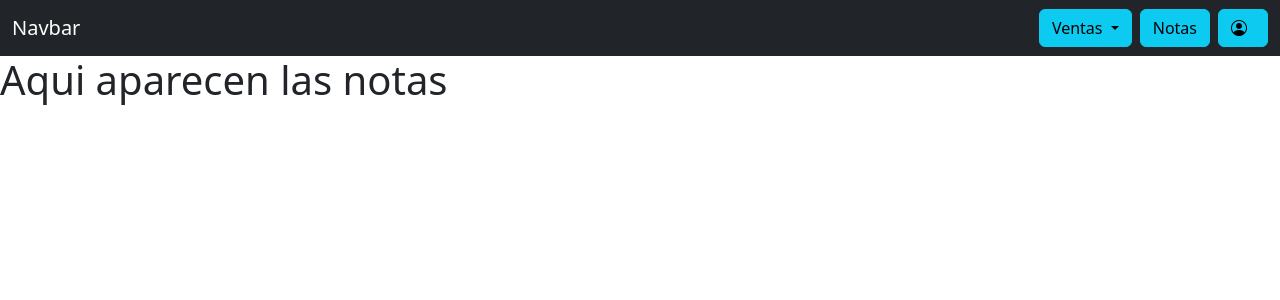
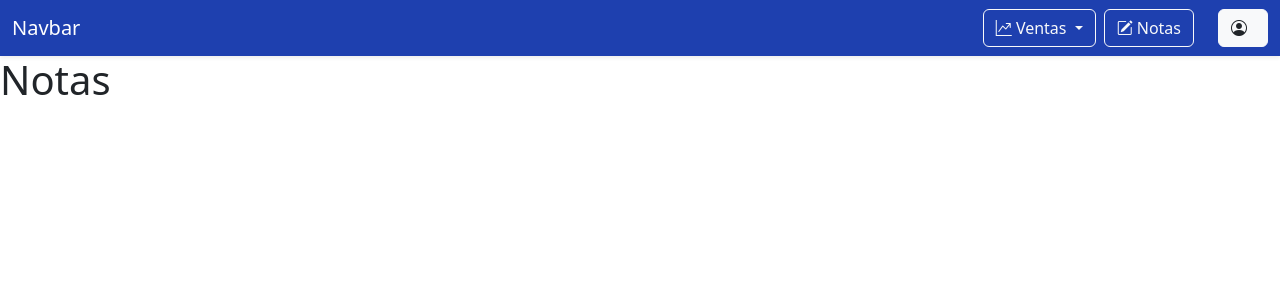
Before and after one commit to eriksoftdev/cmg, a Django app: page /notas/ in a window 1280 px wide. Shown: the top 300 px of the page. Run offline with Django 5.2, Linux system fonts and the light colour scheme.

Commit message:
feat: Se agregaron iconos en las opciones del navbar

```diff
--- a/notas/templates/notas.html
+++ b/notas/templates/notas.html
@@ -7,7 +7,7 @@
     <title>Document</title>
   </head>
   <body>
-    <h1>Aqui aparecen las notas</h1>
+    <h1>Notas</h1>
   </body>
 </html>
 {% endblock content %}
--- a/templates/base.html
+++ b/templates/base.html
@@ -13,7 +13,7 @@
     <link rel="stylesheet" href="https://cdn.jsdelivr.net/npm/bootstrap-icons@1.13.1/font/bootstrap-icons.min.css">
   </head>
   <body>
-    <nav class="navbar navbar-expand-lg bg-dark navbar-dark">
+    <nav class="navbar navbar-expand-lg  navbar-dark shadow-sm" style="background-color: #1e40af;">
       <div class="container-fluid">
         <a class="navbar-brand" href="{% url 'dashboard' %}">Navbar</a>
         <button
@@ -32,34 +32,34 @@
             <li class="nav-item">
               <div class="dropdown">
                 <button
-                  class="btn btn-info dropdown-toggle"
+                  class="btn btn-outline-light dropdown-toggle"
                   type="button"
                   data-bs-toggle="dropdown"
                   aria-expanded="false"
-                >
+                ><i class="bi bi-graph-up-arrow"></i>
                   Ventas
                 </button>
-                <ul class="dropdown-menu bg-dark">
+                <ul class="dropdown-menu dropdown-menu-dark">
                   <li>
-                    <a class="nav-link" href="{% url 'prepago' %}">Prepago</a>
+                    <a class="dropdown-item" href="{% url 'prepago' %}"><i class="bi bi-phone-vibrate me-1"></i>Prepago</a>
                   </li>
                   <li>
-                    <a class="nav-link" href="{% url 'pospago' %}">Pospago</a>
+                    <a class="dropdown-item" href="{% url 'pospago' %}"><i class="bi bi-person-bounding-box me-1"></i>Pospago</a>
                   </li>
                   <li>
-                    <a class="nav-link" href="{% url 'tarjetas' %}">TDC</a>
+                    <a class="dropdown-item" href="{% url 'tarjetas' %}"><i class="bi bi-credit-card-2-front me-1"></i>TDC</a>
                   </li>
                 </ul>
               </div>
             </li>
             <li class="nav-item ms-2">
-              <a class="btn btn-info" href="{% url 'notas' %}">Notas</a>
+              <a class="btn btn-outline-light" href="{% url 'notas' %}"><i class="bi bi-pencil-square me-1"></i>Notas</a>
             </li>
 
             <li class="nav-item ms-2">
-              <div class="dropdown">
+              <div class="dropdown" >
                 <button
-                  class="btn btn-info"
+                  class="btn btn-light text-dark ms-3"
                   type="button"
                   data-bs-toggle="dropdown"
                   aria-expanded="false"
```
Also changed, not shown: db.sqlite3.
